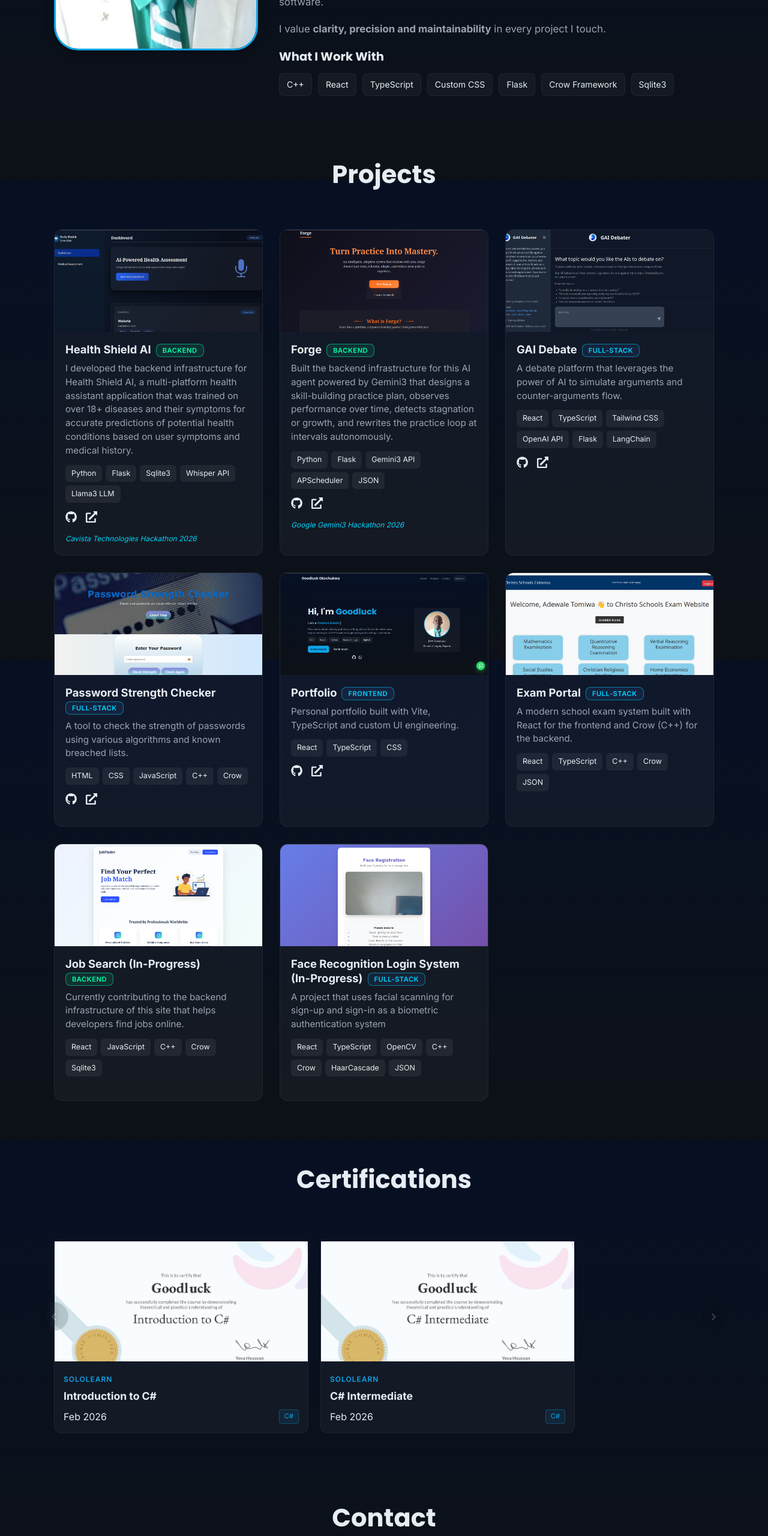
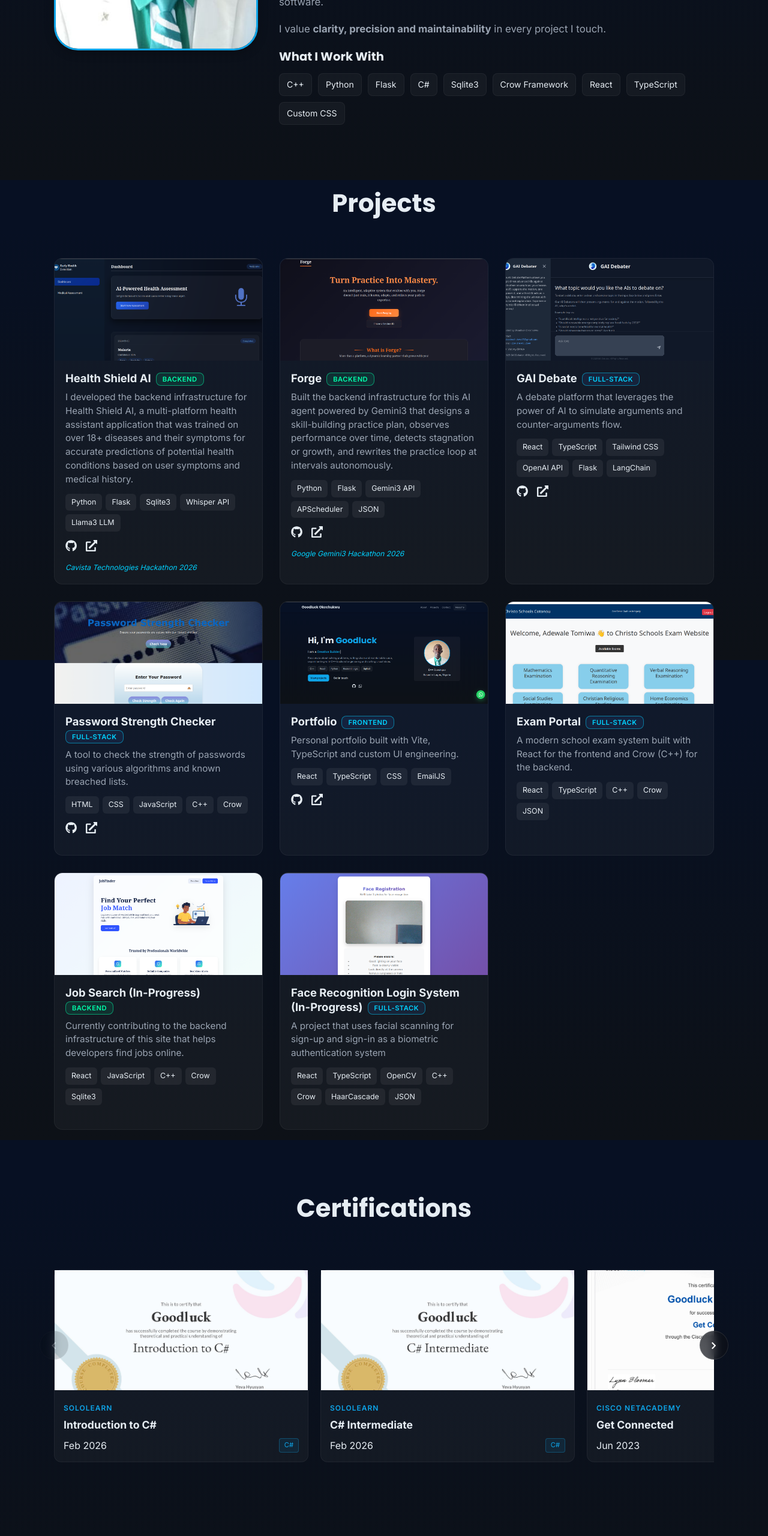
Before and after one commit to Okesh101/My-Portfolio, a React (Vite) app: page / in a window 1280 px wide. Shown: the part 1300-3860 px from the top of the page at 60% size. Built offline with nearby package versions, Linux system fonts and the light colour scheme.

Commit message:
Updated Certifications

```diff
--- a/src/components/About/About.tsx
+++ b/src/components/About/About.tsx
@@ -43,12 +43,14 @@ export default function About() {
             <h3>What I Work With</h3>
             <div className="skill-badges">
               <span>C++</span>
+              <span>Python</span>
+              <span>Flask</span>
+              <span>C#</span>
+              <span>Sqlite3</span>
+              <span>Crow Framework</span>
               <span>React</span>
               <span>TypeScript</span>
               <span>Custom CSS</span>
-              <span>Flask</span>
-              <span>Crow Framework</span>
-              <span>Sqlite3</span>
             </div>
           </div>
         </div>
--- a/src/components/Certifications/Certifications.tsx
+++ b/src/components/Certifications/Certifications.tsx
@@ -1,8 +1,9 @@
 import { useState, useEffect } from "react";
 import { FaChevronLeft, FaChevronRight } from "react-icons/fa";
 import "./Certifications.css";
-import certIntro from "../../assets/cert_introCsharp.jpg";
-import certInterm from "../../assets/cert_intermCsharp.jpg";
+import certIntroCsharp from "../../assets/cert_introCsharp.jpg";
+import certIntermCsharp from "../../assets/cert_intermCsharp.jpg";
+import certGetConnect from "../../assets/cert_getConnected.jpg";
 
 interface Certificate {
   title: string;
@@ -18,14 +19,21 @@ const certs: Certificate[] = [
     issuer: "Sololearn",
     date: "Feb 2026",
     stack: ["C#"],
-    img: certIntro,
+    img: certIntroCsharp,
   },
   {
     title: "C# Intermediate",
     issuer: "Sololearn",
     date: "Feb 2026",
     stack: ["C#"],
-    img: certInterm,
+    img: certIntermCsharp,
+  },
+  {
+    title: "Get Connected",
+    issuer: "Cisco NetAcademy",
+    date: "Jun 2023",
+    stack: ["Networking", "CyberSecurity"],
+    img: certGetConnect,
   },
 ];
 
--- a/src/components/Projects/Projects.tsx
+++ b/src/components/Projects/Projects.tsx
@@ -82,7 +82,7 @@ const projects: Project[] = [
     stack: "Frontend",
     description:
       "Personal portfolio built with Vite, TypeScript and custom UI engineering.",
-    tech: ["React", "TypeScript", "CSS"],
+    tech: ["React", "TypeScript", "CSS", "EmailJS"],
     image: projPortfolio,
     github: "https://github.com/Okesh101/My-Portfolio",
     live: "https://Okesh101.github.io/My-Portfolio/",
```
Also changed, not shown: src/assets/cert_getConnected.jpg (added).
